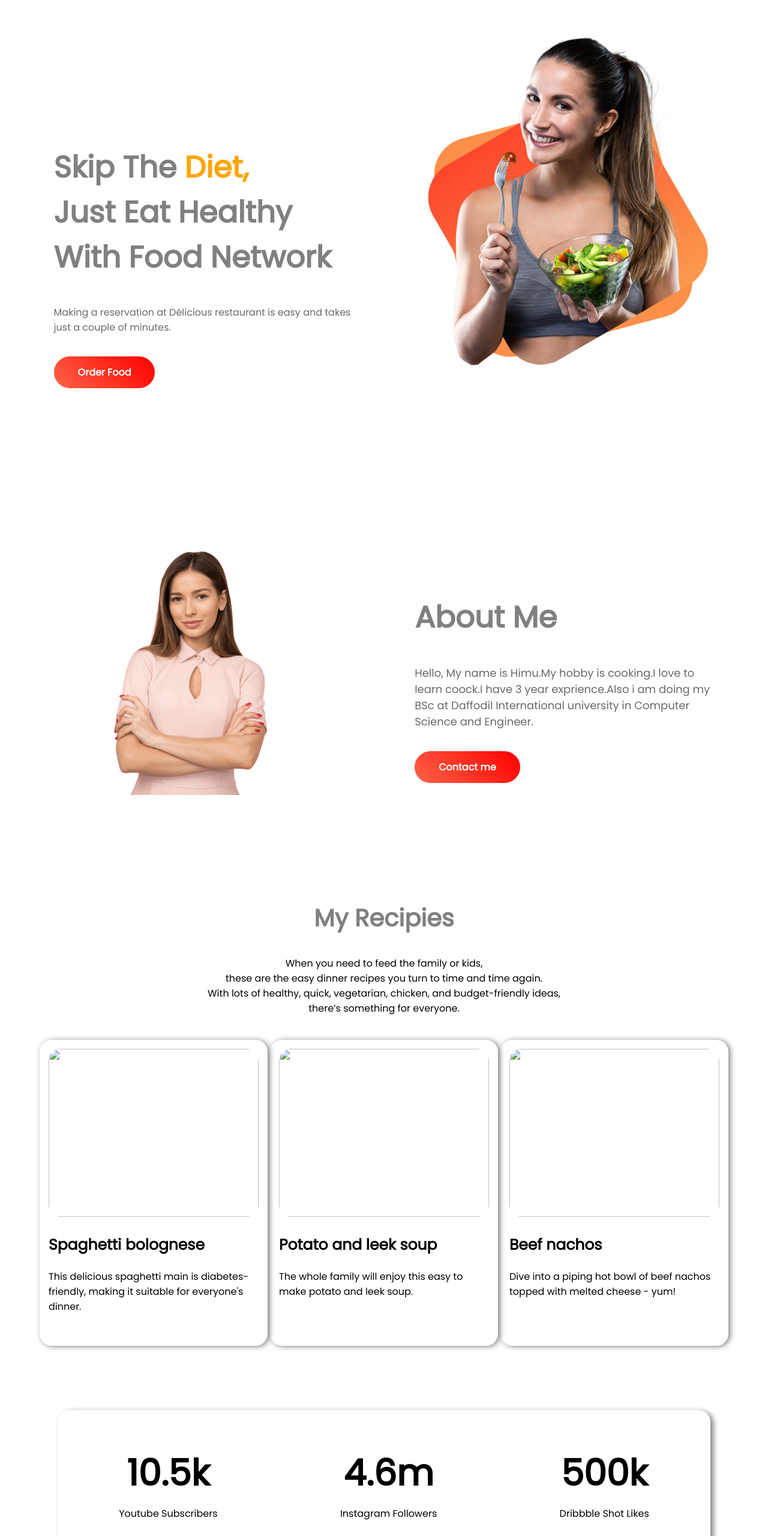
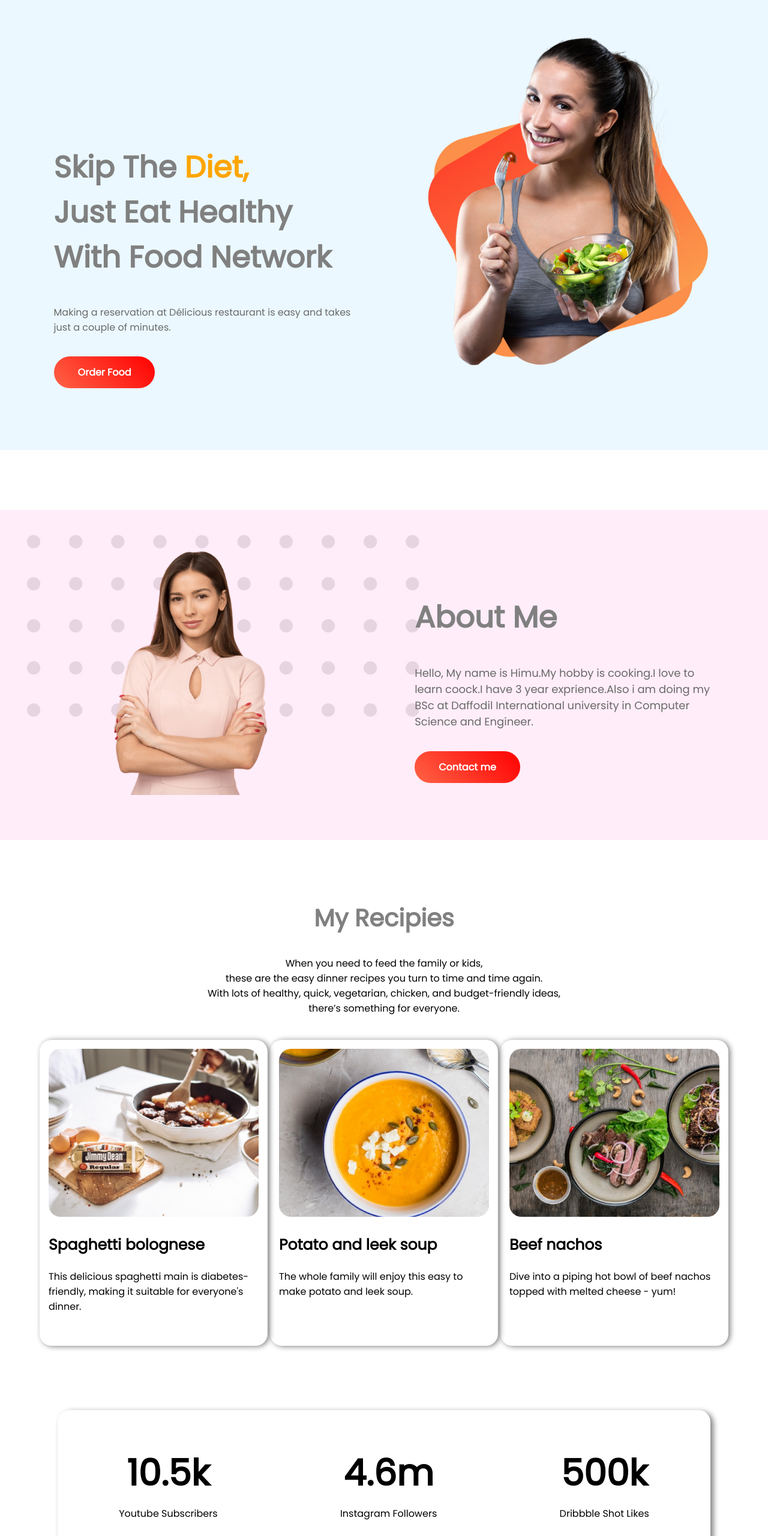
Before and after one commit to mehedi008h/food-network, a plain HTML site: page index.html in a window 1280 px wide. Shown: the top 2560 px of the page at 60% size. Drawn offline with Linux system fonts and the light colour scheme; the site is published under a folder, as on GitHub Pages, so addresses that start at the root find nothing.

Commit message:
image directory change

```diff
--- a/css/style.css
+++ b/css/style.css
@@ -7,7 +7,7 @@ section{
     padding-bottom: 150px;
 }
 .banner {
-    background-image: url("/images/cover1.jpg");
+    background-image: url("../images/cover1.jpg");
     background-repeat: no-repeat;
     background-position: left;
 }
@@ -46,7 +46,7 @@ section{
     margin-top: 100px;
 }
 .about-section {
-    background-image: url("/images/cover2.jpg");
+    background-image: url("../images/cover2.jpg");
     background-repeat: no-repeat;
     margin-top: 100px;
     height: 400px;
--- a/index.html
+++ b/index.html
@@ -44,17 +44,17 @@
         </p>
         <div class="items">
             <div class="item">
-                <img src="/images/Project Cover.jpg" alt="">
+                <img src="images/Project Cover.jpg" alt="">
                 <h2>Spaghetti bolognese</h2>
                 <p>This delicious spaghetti main is diabetes-friendly, making it suitable for everyone's dinner.</p>
             </div>
             <div class="item">
-                <img src="/images/Project Cover.png" alt="">
+                <img src="images/Project Cover.png" alt="">
                 <h2>Potato and leek soup</h2>
                 <p>The whole family will enjoy this easy to make potato and leek soup.</p>
             </div>
             <div class="item">
-                <img src="/images/Project Cover1.jpg" alt="">
+                <img src="images/Project Cover1.jpg" alt="">
                 <h2>Beef nachos</h2>
                 <p>Dive into a piping hot bowl of beef nachos topped with melted cheese - yum!</p>
             </div>
@@ -80,15 +80,15 @@
         </p>
         <div class="persons">
             <div class="person">
-                <img src="/images/FB_IMG_1557403021843.jpg" alt="">
+                <img src="images/FB_IMG_1557403021843.jpg" alt="">
                 <p>"This delicious spaghetti main is diabetes-friendly, making it suitable for everyone's dinner."</p>
             </div>
             <div class="person">
-                <img src="/images/Mehedi.jpeg" alt="">
+                <img src="images/Mehedi.jpeg" alt="">
                 <p>"The whole family will enjoy this easy to make potato and leek soup."</p>
             </div>
             <div class="person">
-                <img src="/images/FB_IMG_1557403021843.jpg" alt="">
+                <img src="images/FB_IMG_1557403021843.jpg" alt="">
                 <p>"Dive into a piping hot bowl of beef nachos topped with melted cheese - yum!"</p>
             </div>
         </div>
```
